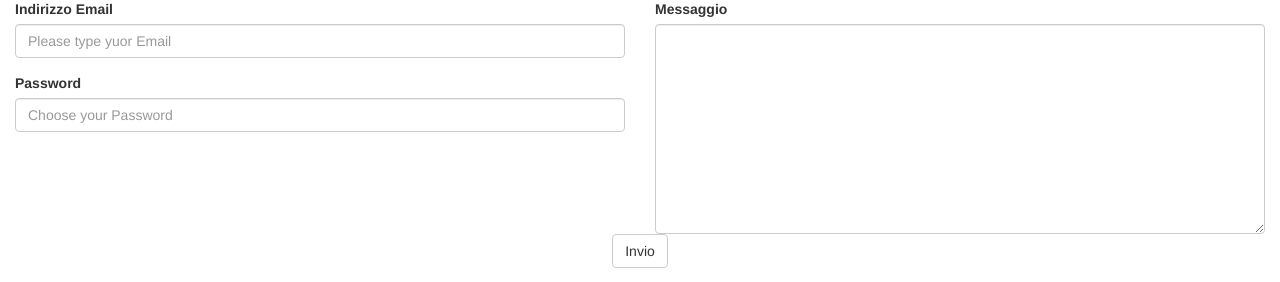
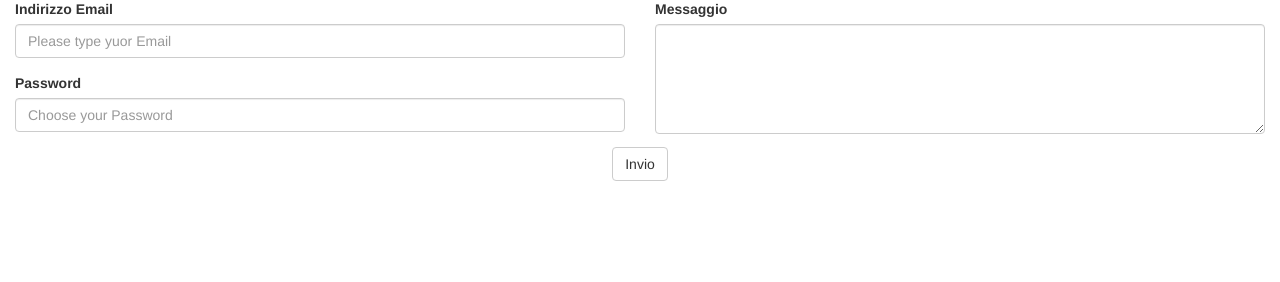
Before and after one commit to rosalia-carta/form, a PHP site: page / in a window 1280 px wide. Shown: the part 997-1279 px from the top of the page. After the commit the page ends 1178 px from the top, so only its background shows below. Run offline with PHP 8.4, Linux system fonts and the light colour scheme; some libraries are stand-ins or nearby versions.

Commit message:
Update main.css

```diff
--- a/css/main.css
+++ b/css/main.css
@@ -1,9 +1,9 @@
 /* form style */
 .form-rosalia {
-    padding: 100px 200px 100px 200px;
+    padding: 10px 200px 10px 200px;
 }
 .form-contats textarea {
-    height: 210px;
+    height: 110px;
 }
 
 .jumbotron {
```
